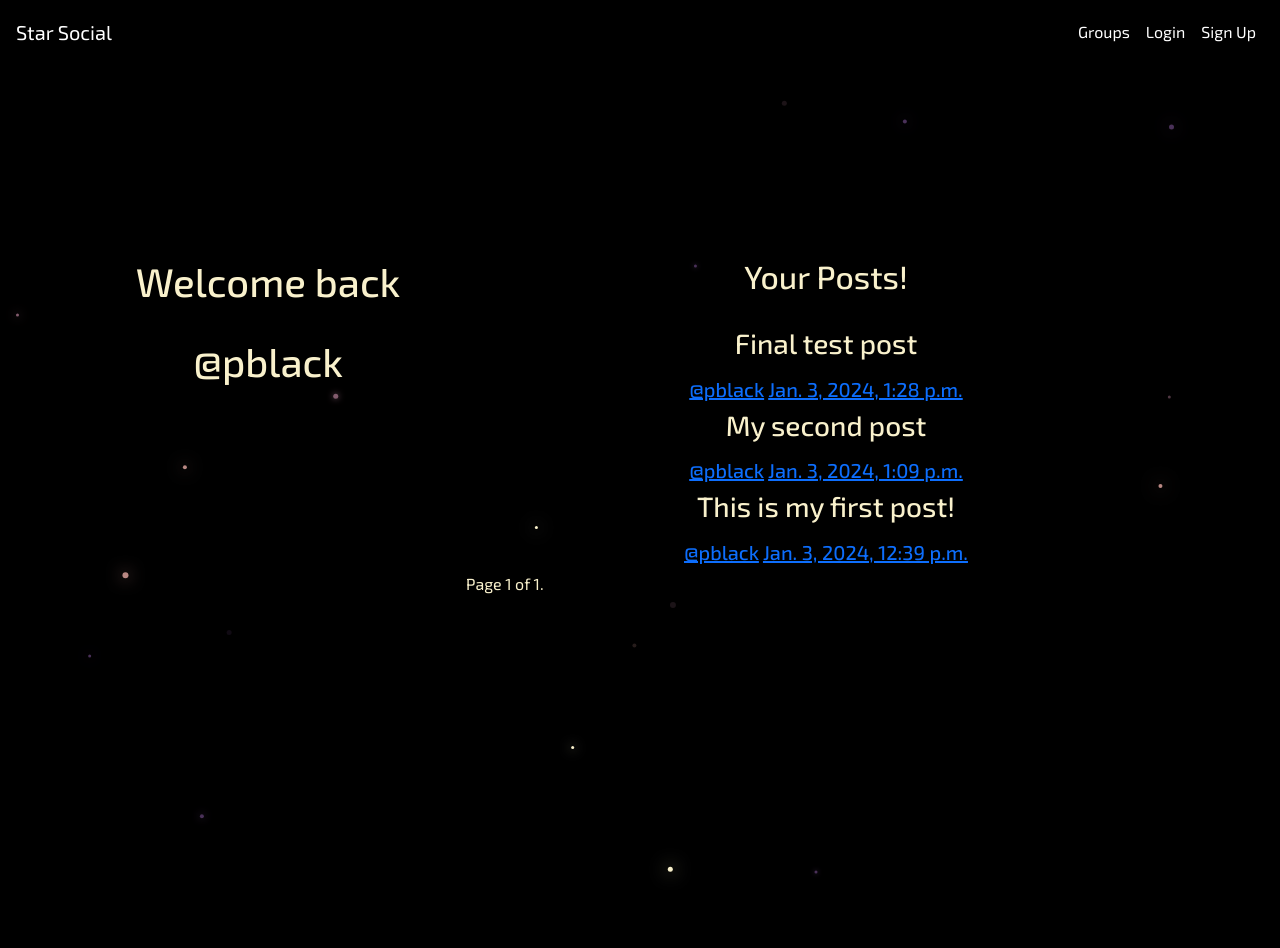
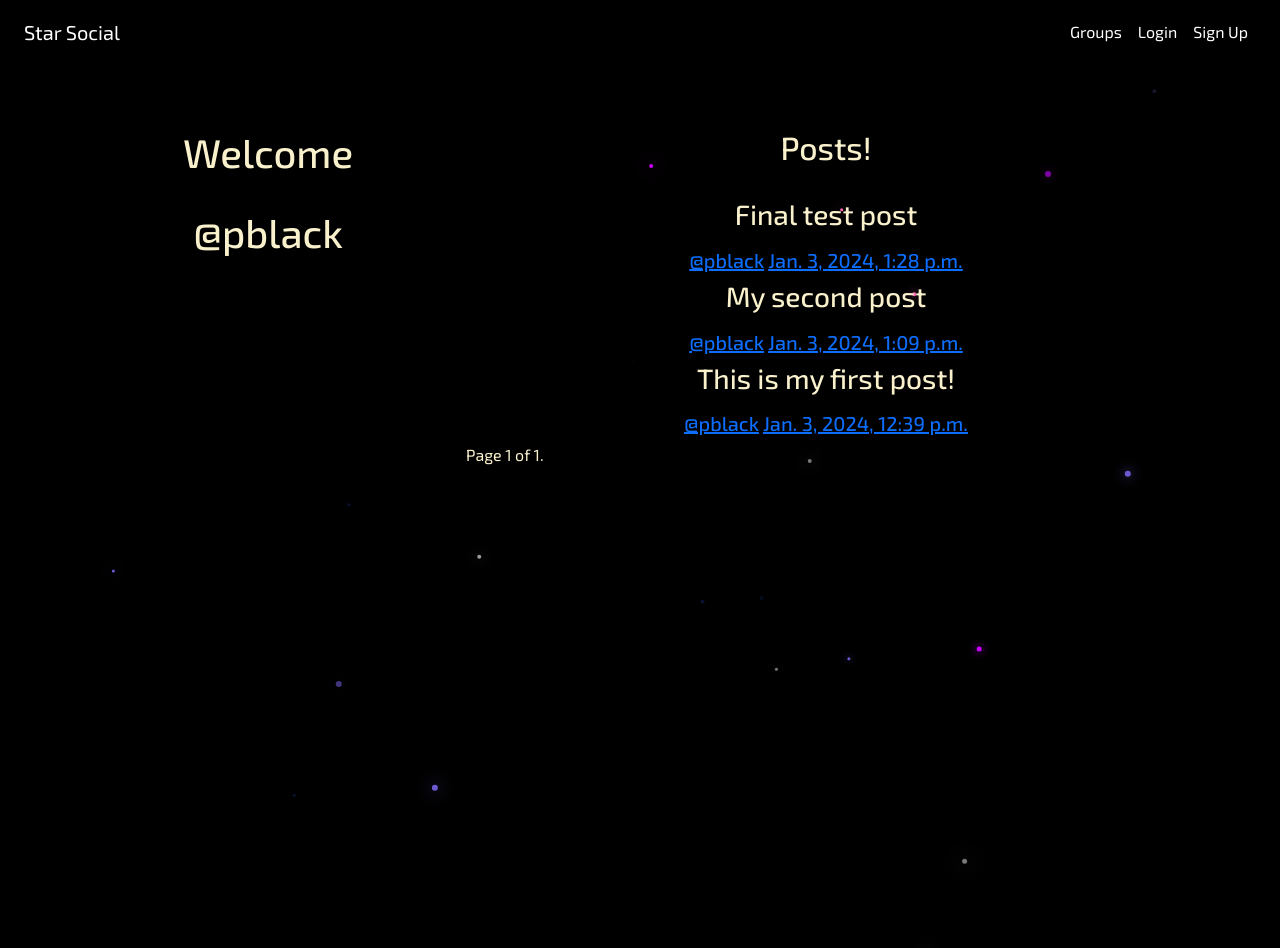
Before and after one commit to pblack02/Lean_Python, a Django app: a page that uses simplesocial/templates/base.html in a window 1280 px wide. Run offline with Django 4.2, Linux system fonts and the light colour scheme; data comes from the database, SQL or seed files in the repository; both versions use the stored data as it was after the commit; some libraries are stand-ins or nearby versions.

Commit message:
finished style for project

```diff
--- a/simplesocial/accounts/templates/accounts/login.html
+++ b/simplesocial/accounts/templates/accounts/login.html
@@ -6,7 +6,7 @@
         <form method="POST">
             {% csrf_token %}
             {% bootstrap_form form %}
-            <input type="submit" class="btn btn-primary" value="Login">
+            <input type="submit" class="btn btn-light m-2" value="Login">
         </form>
     </div>
 {% endblock %}
--- a/simplesocial/accounts/templates/accounts/signup.html
+++ b/simplesocial/accounts/templates/accounts/signup.html
@@ -7,7 +7,7 @@
         <form method="POST">
             {% csrf_token %}
             {% bootstrap_form form %}
-            <input type="submit" class="btn btn-primary" value="Sign Up">
+            <input type="submit" class="btn btn-light m-2" value="Sign Up">
         </form>
         </div>
     </div>
--- a/simplesocial/groups/templates/groups/group_detail.html
+++ b/simplesocial/groups/templates/groups/group_detail.html
@@ -1,6 +1,6 @@
 {% extends "groups/group_base.html" %}
 {% block pregroup %}
-    <div class="col-md-4 align-self-end">
+    <div class="col-md-4 align-self-start">
         <h1>{{ group.name }}</h1>
         <h2>Member Count: {{ group.members.count }}</h2>
         <div class="content">
--- a/simplesocial/groups/templates/groups/group_form.html
+++ b/simplesocial/groups/templates/groups/group_form.html
@@ -5,7 +5,6 @@
     <form method="POST" action="{% url 'groups:create' %}" id="groupForm">
         {% csrf_token %}
         {% bootstrap_form form %}
-        <br>
-        <input type="submit" class="btn btn-light btn-lg" value="Create">
+        <input type="submit" class="btn btn-light btn-lg m-2" value="Create">
     </form>
 {% endblock %}
--- a/simplesocial/groups/templates/groups/group_list.html
+++ b/simplesocial/groups/templates/groups/group_list.html
@@ -6,7 +6,7 @@
             <br>
                 <h2 class="user_href">Welcome!
                     <br>
-                    <a href="{% url 'posts:for_user' username=user.username %}">
+                    <a class="postLink" href="{% url 'posts:for_user' username=user.username %}">
                     @{{user.username}}
                 </a></h2>
             {% endif %}
@@ -22,7 +22,7 @@
 {% block group_content %}
     <br>
     <div class="col-md-8">
-        <div class="list-group list-group-item-secondary">
+        <div class="list-group list-group-item-light">
              <h1>Groups!</h1>
             {% for group in page_obj %}
                 <a class="list-group-item" href="{% url 'groups:single' slug=group.slug %}">
--- a/simplesocial/posts/templates/posts/post_form.html
+++ b/simplesocial/posts/templates/posts/post_form.html
@@ -5,7 +5,6 @@
     <form id="postForm" action="{% url 'posts:create' %}" method="POST">
         {% csrf_token %}
         {% bootstrap_form form %}
-        <br>
-        <input type="submit" value="Post" class="btn btn-lg btn-light">
+        <input type="submit" value="Post" class="btn btn-light btn-lg m-2">
     </form>
 {% endblock %}
--- a/simplesocial/posts/templates/posts/user_post_list.html
+++ b/simplesocial/posts/templates/posts/user_post_list.html
@@ -1,14 +1,14 @@
 {% extends 'posts/post_base.html' %}
 {% block prepost %}
     <div class="col-md-4">
-        <h1>Welcome back</h1>
+        <h1>Welcome</h1>
         <br>
         <h1>@{{post_user.username}}</h1>
     </div>
 {% endblock %}
 {% block post_content %}
     <div class="col-md-8">
-        <h2>Your Posts!</h2>
+        <h2>Posts!</h2>
         <br>
         {% for post in post_list %}
             {% include 'posts/_post.html' %}
--- a/simplesocial/simplesocial/settings.py
+++ b/simplesocial/simplesocial/settings.py
@@ -124,7 +124,7 @@
 STATIC_URL = 'static/'
 STATICFILES_DIRS = [os.path.join(BASE_DIR, 'static')]
 
-LOGIN_REDIRECT_URL = 'test'
+LOGIN_REDIRECT_URL = 'home'
 LOGOUT_REDIRECT_URL = 'thanks'
 
 # Default primary key field type
--- a/simplesocial/static/simplesocial/css/master.css
+++ b/simplesocial/static/simplesocial/css/master.css
@@ -14,7 +14,7 @@
     color: rgba(249,241,204,1);
     left: 0;
     right: 0;
-    bottom: 22em;
+    top: 8em;
     margin: unset;
     text-align: center;
     user-select: none;
@@ -57,8 +57,6 @@
     color: blueviolet;
 }
 
-
-
 .user_href a:hover {
     color: blueviolet;
 }
--- a/simplesocial/static/simplesocial/js/master.js
+++ b/simplesocial/static/simplesocial/js/master.js
@@ -4,16 +4,18 @@
     let canvasWidth = window.innerWidth || document.documentElement.clientWidth || document.body.clientWidth;
     let canvasHeight = window.innerHeight || document.documentElement.clientHeight || document.body.clientHeight;
 
-    let fireflies = [];
-    const numberOfFirefly = 30;
+    let stars = [];
+    const numberOfStars = 30;
     const birthToGive = 35;
 
     const colorPalettes = [
-        ['#2F294F', 'rgba(74,49,89,', 'rgba(130,91,109,', 'rgba(185,136,131,', 'rgba(249,241,204,']
+        'rgba(200, 0, 255, ',  // Light Purple
+        'rgba(10, 16, 48, ', // Blue
+        'rgba(120, 120, 120, ', // Grey
+        'rgba(255, 105, 180, ', // Pink
+        'rgba(255, 255, 255, ', // Bright White
+        'rgba(106, 90, 205, ', // Dark Purple
     ];
-
-    const colorTheme = 0;
-    const mainSpeed = 1;
 
     function setCanvasSize() {
         canvasWidth = window.innerWidth || document.documentElement.clientWidth || document.body.clientWidth;
@@ -30,18 +32,17 @@
         return num;
     }
 
-    class Firefly {
+    class Star {
         constructor(id, x = null, y = null) {
             this.id = id;
             this.width = getRandomInt(3, 6);
             this.height = getRandomInt(3, 6);
-            this.x = x !== null ? x : getRandomInt(0, canvas.width - this.width);
-            this.y = y !== null ? y : getRandomInt(0, canvas.height - this.height);
-            this.speed = (this.width <= 10) ? .7 : 1.7;
-            console.log(this.speed);
+            this.x = x !== null ? x : getRandomInt(0, canvasWidth - this.width);
+            this.y = y !== null ? y : getRandomInt(0, canvasHeight - this.height);
+            this.speed = this.width <= 10 ? 2 : 3;
             this.alpha = 1;
             this.alphaReduction = getRandomInt(1, 3) / 1000;
-            this.color = colorPalettes[colorTheme][getRandomInt(0, colorPalettes[colorTheme].length - 1)];
+            this.color = colorPalettes[getRandomInt(0, colorPalettes.length - 1)]; // Randomly select color
             this.direction = getRandomInt(0, 360);
             this.turner = getRandomInt(0, 1) === 0 ? -1 : 1;
             this.turnerAmp = getRandomInt(1, 2);
@@ -54,14 +55,14 @@
             let nextX = this.x + Math.cos(this.direction * Math.PI / 180) * this.speed;
             let nextY = this.y + Math.sin(this.direction * Math.PI / 180) * this.speed;
 
-            if (nextX >= (canvas.width - this.width) || nextX <= 0) {
-                this.direction = (nextX >= (canvas.width - this.width)) ? getRandomInt(90, 270) : getRandomInt(-90, 90);
-                nextX = Math.max(0, Math.min(canvas.width - this.width, nextX));
+            if (nextX >= (canvasWidth - this.width) || nextX <= 0) {
+                this.direction = nextX >= (canvasWidth - this.width) ? getRandomInt(90, 270) : getRandomInt(-90, 90);
+                nextX = Math.max(0, Math.min(canvasWidth - this.width, nextX));
             }
 
-            if (nextY >= (canvas.height - this.height) || nextY <= 0) {
-                this.direction = (nextY >= (canvas.height - this.height)) ? getRandomInt(180, 360) : getRandomInt(0, 180);
-                nextY = Math.max(0, Math.min(canvas.height - this.height, nextY));
+            if (nextY >= (canvasHeight - this.height) || nextY <= 0) {
+                this.direction = nextY >= (canvasHeight - this.height) ? getRandomInt(180, 360) : getRandomInt(0, 180);
+                nextY = Math.max(0, Math.min(canvasHeight - this.height, nextY));
             }
 
             this.x = nextX;
@@ -95,12 +96,11 @@
         }
 
         die() {
-            const index = fireflies.findIndex(f => f === this);
+            const index = stars.findIndex(star => star === this);
             if (index > -1) {
-                fireflies.splice(index, 1);
+                stars.splice(index, 1);
             }
         }
-
 
         update() {
             this.updatePosition();
@@ -109,17 +109,16 @@
     }
 
     function instantiatePopulation() {
-        for (let i = 0; i < numberOfFirefly; i++) {
-            fireflies.push(new Firefly(i));
+        for (let i = 0; i < numberOfStars; i++) {
+            stars.push(new Star(i));
         }
     }
 
     function animate() {
-        context.clearRect(0, 0, canvas.width, canvas.height);
-        fireflies.forEach(firefly => firefly.update());
+        context.clearRect(0, 0, canvasWidth, canvasHeight);
+        stars.forEach(star => star.update());
         requestAnimationFrame(animate);
     }
-
 
     canvas.onclick = function (e) {
         giveBirth(e, birthToGive);
@@ -127,14 +126,12 @@
 
     function giveBirth(e, count) {
         for (let i = 0; i < count; i++) {
-            // Create a new firefly with a unique ID
-            const newFirefly = new Firefly(fireflies.length);
-            newFirefly.x = e.offsetX - newFirefly.width / 2;
-            newFirefly.y = e.offsetY - newFirefly.height / 2;
-            fireflies.push(newFirefly);
+            const newStar = new Star(stars.length);
+            newStar.x = e.offsetX - newStar.width / 2;
+            newStar.y = e.offsetY - newStar.height / 2;
+            stars.push(newStar);
         }
     }
-
 
     window.onload = function () {
         setCanvasSize();
--- a/simplesocial/templates/base.html
+++ b/simplesocial/templates/base.html
@@ -14,7 +14,7 @@
     <link rel="stylesheet" href="{% static 'simplesocial/css/master.css' %}">
 </head>
 <body>
-    <nav class="navbar navbar-expand-lg mynav" role="navigation" id="navbar">
+    <nav class="navbar navbar-expand-lg mynav p-2" role="navigation" id="navbar">
         <div class="container-fluid mynav">
                 <a class="navbar-brand mylink" href="{% url 'home' %}">Star Social </a>
              <ul class="nav navbar-nav justify-content-end">
--- a/simplesocial/templates/index.html
+++ b/simplesocial/templates/index.html
@@ -1,8 +1,8 @@
 {% extends "base.html" %}
 {% block content %}
-    <div class="container">
-        <h1>Welcome to Star Social!</h1>
-        <br>
+    <h1>Welcome to Star Social!</h1>
+    <br>
+    <div class="justify-content-end m-3">
         <p>Where space lovers unite. Join a vibrant community of stargazers, astronauts, and explorers of the cosmos. Engage in fascinating conversations and connect with others who share your passion for the universe.
             Step into a celestial gathering spot where discussions transcend the limits of our planet.</p>
     </div>
```
Also changed, not shown: simplesocial/posts/templates/posts/post_list.html (+1 -13 lines), simplesocial/templates/test.html (+6 -1 lines), simplesocial/db.sqlite3.
